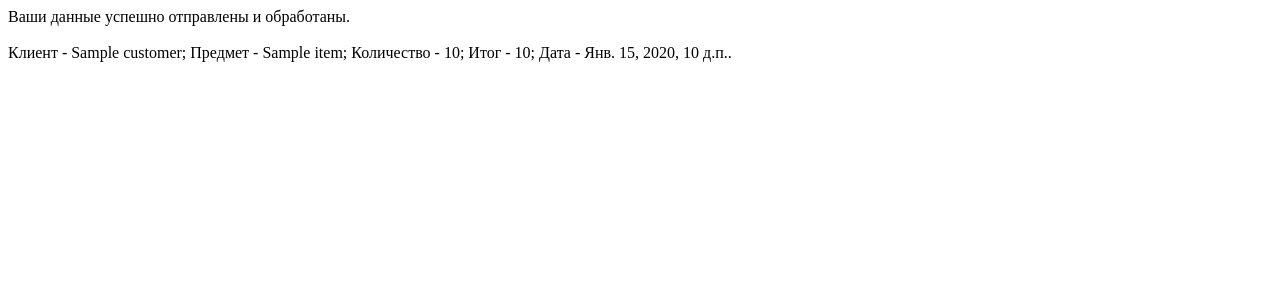
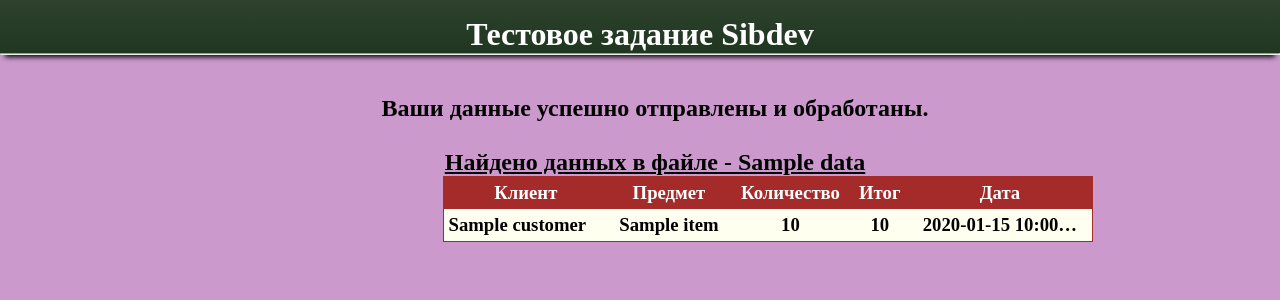
Before and after one commit to R-S-9/Sibdev_test, a Django app: template templates/csv_output.html in a window 1280 px wide. Shown: the top 300 px of the page. Run offline with Django 3.2, Linux system fonts and the light colour scheme; the template is opened without the code that fills it: most values are stand-ins (such as "Sample title", 1, 10 or a date in 2020).

Commit message:
work on the frontend

```diff
--- a/mainapp/models.py
+++ b/mainapp/models.py
@@ -1,6 +1,4 @@
 from django.db import models
-
-from django.utils import timezone
 
 
 class CustomerLog(models.Model):
@@ -12,7 +10,7 @@ class CustomerLog(models.Model):
         blank=False
     )
 
-    date = models.DateTimeField(verbose_name='Дата', default=timezone.now)
+    date = models.DateTimeField(verbose_name='Дата')
 
     def __str__(self):
         return f'{self.id}-{self.customer}, дата: {self.date}'
--- a/requirements.txt
+++ b/requirements.txt
@@ -1 +1,2 @@
 Django>=3.2.5
+pandas>=1.3.0
--- a/static/css/style.css
+++ b/static/css/style.css
@@ -0,0 +1,51 @@
+* {
+ padding:0;
+ margin:0;
+}
+
+.header{
+ width: 100%;
+ height: 100%;
+ padding-top: 16px;
+ text-align: center;
+ background: linear-gradient(to top, rgb(31, 54, 31), rgb(46, 66, 46));
+ box-shadow: 0 7px 5px -5px rgba(0, 0, 0, 1);
+ color: #fff;
+}
+
+body {
+ background: #CC99CC;
+}
+
+.task {
+ margin-top: 40px;
+ margin-left: 30px;
+ text-align: center;
+}
+
+table{
+ width: 650px;
+ background: #fffff0;
+ border-collapse: collapse;
+ margin-left: 33%;
+ border: 1px solid #a52a2a;
+ margin-bottom: 30px;
+}
+
+TD, TH {
+ padding: 5px;
+}
+
+TD {
+ text-align: center;
+ border-bottom: 1px solid #a52a2a;
+}
+
+TH {
+ background: #a52a2a;
+ color: white;
+}
+
+.la {
+ text-align: left;
+}
--- a/templates/csv_output.html
+++ b/templates/csv_output.html
@@ -14,17 +14,44 @@
 
 {% block content %}
     <body>
-        Ваши данные успешно отправлены и обработаны.<br><br>
-        {{ formset.as_p }}
-<!--        {{ csv_file }}-->
-        {% for item in csv_file %}
-            Клиент - {{ item.customer }};
-            Предмет - {{ item.item }};
-            Количество - {{ item.quantity }};
-            Итог - {{ item.total }};
-            Дата - {{ item.date_time }}.
-            <br>
-        {% endfor %}
+        <div class="header">
+            <h1>Тестовое задание Sibdev</h1>
+            <hr>
+        </div>
+
+        <div class="task">
+            <h2>
+                Ваши данные успешно отправлены и обработаны.<br><br>
+                <u>Найдено данных в файле - {{ data }}</u><br>
+            </h2>
+                <h3>
+                <table class="table">
+                    <thead>
+                            <tr class="even">
+                                <th>Клиент</th>
+                                <th>Предмет</th>
+                                <th>Количество</th>
+                                <th>Итог</th>
+                                <th>Дата</th>
+                            </tr>
+                    </thead>
+
+                    <tbody>
+                        {% if d %}
+                            {% for i in d %}
+                                <tr>
+                                    <td class="la">{{ i.customer }}</td>
+                                    <td>{{ i.item }}</td>
+                                    <td>{{ i.quantity }}</td>
+                                    <td>{{ i.total }}</td>
+                                    <td>{{ i.date|truncatechars:17 }}</td>
+                                </tr>
+                            {% endfor %}
+                        {% endif %}
+                    </tbody>
+                </table>
+            </h3>
+        </div>
     </body>
 {% endblock content %}
 </html>
--- a/templates/main.html
+++ b/templates/main.html
@@ -14,15 +14,24 @@
 
 {% block content %}
     <body>
-        Выберите файл с которым хотите работать:<br><br>
+        <div class="header">
+            <h1>Тестовое задание Sibdev</h1>
+            <hr >
+        </div>
+
+        <div class="task">
+            <h2>Выберите файл с которым хотите работать:</h2><br><br>
             <form method="post" enctype="multipart/form-data">
                 <input type="file" name="myfile" accept = ". xlsx, .xls, .csv">
                 <button type="submit">Отправить</button>
             </form>
             <h4>{{ err }}<br></h4>
             <br>
+            <h4>
                 Прошу заметить, что в зависимости от кол-во данных в файле, процесс
                 обработки может занять определенное кол-во времени.
+            </h4>
+        </div>
     </body>
 {% endblock content %}
 
```
Also changed, not shown: mainapp/views.py (+14 -3 lines). Lines whose indentation alone changed are shown as unchanged.
